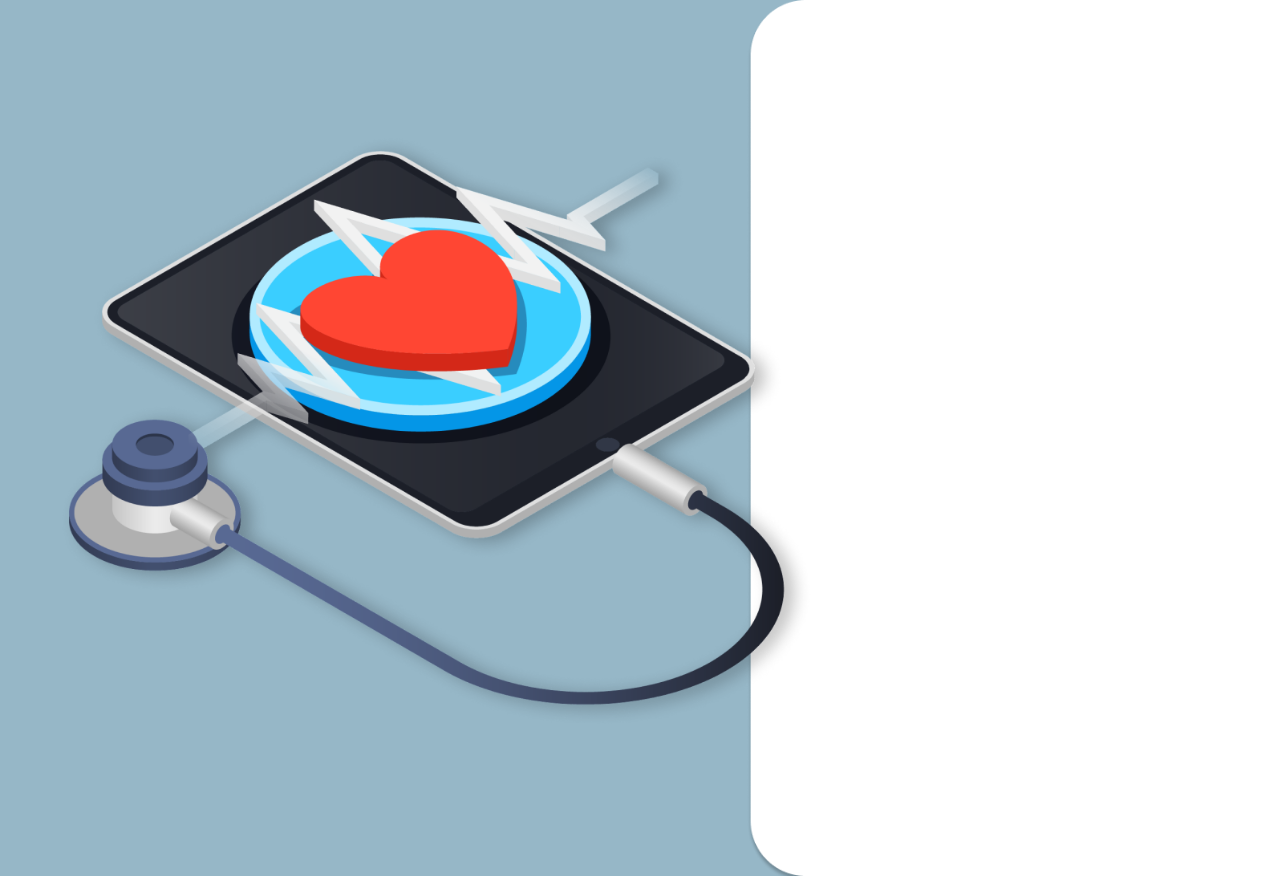
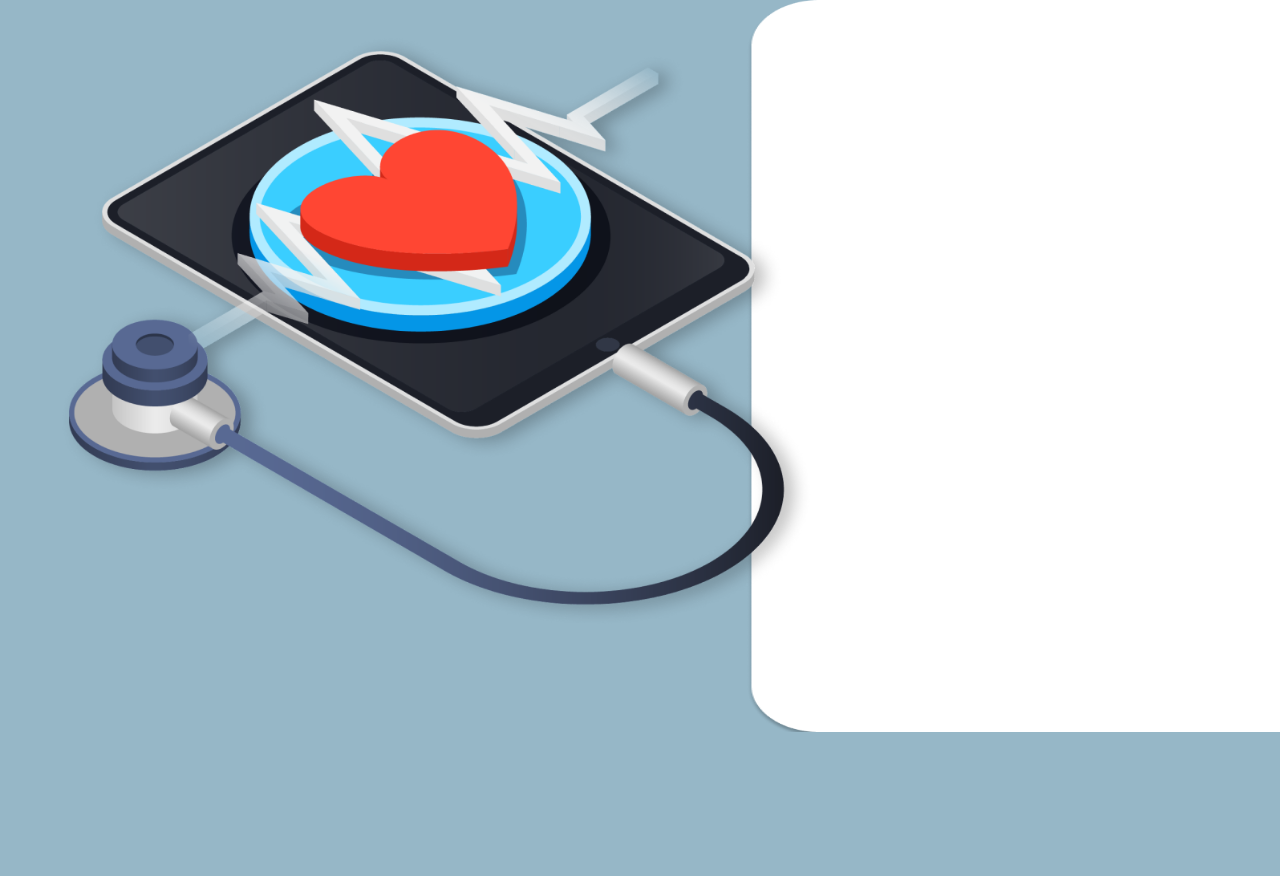
Before and after one commit to advanced-computer-lab-2023/Agile-Star-Squad-Clinic, a React (Create React App) app in the folder frontend/: page / in a window 1280 px wide. After the commit the page ends 800 px from the top, so only its background shows below. Built offline with nearby package versions, Linux system fonts and the light colour scheme.

Commit message:
inshallah final draft login image

```diff
--- a/frontend/src/login/components/login.css
+++ b/frontend/src/login/components/login.css
@@ -1,5 +1,7 @@
 body{
     background-color: #96B7C7;
+    height: 100vh;
+    overflow: hidden;
 }
 .sama3a{
     width:70%;
@@ -7,7 +9,13 @@ body{
     top: 0;
     left: 0;
     z-index: 1;
+    margin-top: -100px;
 }
 .white-box{
-    z-index:-1;
+    width: 150%;
+    height: 68%;
 }
+
+#right-col{
+    width: 41%;
+}
--- a/frontend/src/login/pages/login.js
+++ b/frontend/src/login/pages/login.js
@@ -6,14 +6,15 @@ import '../components/login.css';
 const Login = () => {
   return (
     <body>
+      <meta name="viewport" content="width=device-width, initial-scale=1.0"></meta>
       <div class="container">
         <div class="row">
           <div class="col-md-7">
-            <img className ='sama3a' src={img} alt='login' width='120%'></img>
+            <img className='sama3a' src={img} alt='login' width='120%'></img>
           </div>
 
-          <div class="col-md-5">
-            <img className='white-box' src={img2} alt='white-box' width='120%'></img>
+          <div class="col-md-5" id='right-col'>
+            <img className='white-box' src={img2} alt='white-box'></img>
           </div>
         </div>
       </div>
```
